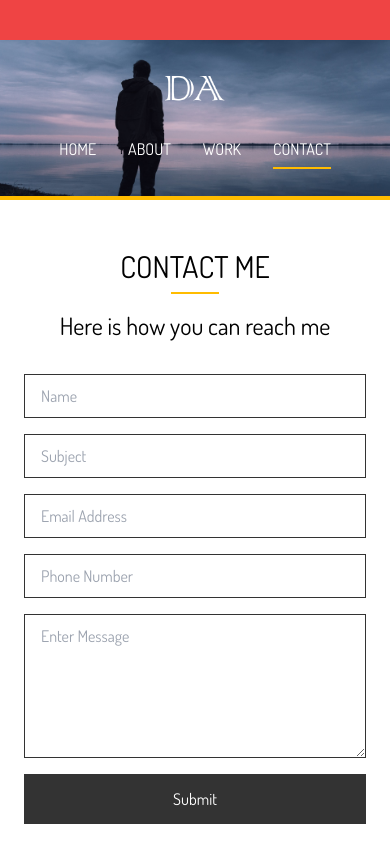
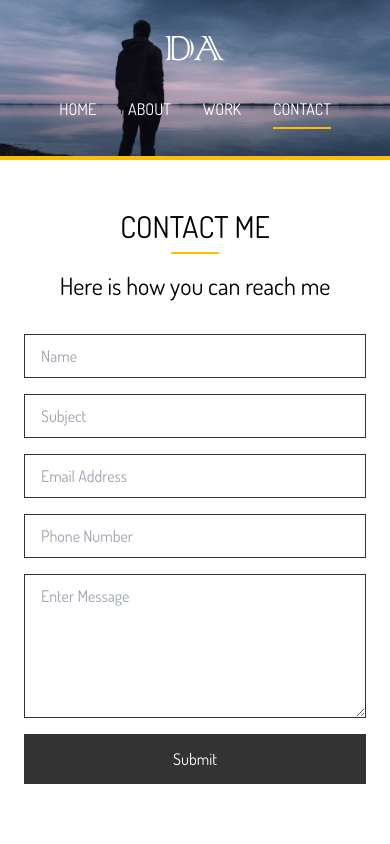
Before and after one commit to DBAKANG-GIT/Portfolio-Website, a website: page contact.html in a window 390 px wide. Shown: the top 844 px of the page. Drawn offline with Linux system fonts and the light colour scheme; some packages are replaced by stand-ins of ours.

Commit message:
Addition of Media Queries to Portfolio Webpage

```diff
--- a/contact.html
+++ b/contact.html
@@ -14,7 +14,7 @@
 
 <body>
   <!-- {/* Screen Guide */} -->
-  <div class="bg-red-500 h-10 w-screen sm:bg-yellow-500 md:bg-blue-500 lg:bg-pink-500 xl:bg-teal-500"></div>
+  <!-- <div class="bg-red-500 h-10 w-screen sm:bg-yellow-500 md:bg-blue-500 lg:bg-pink-500 xl:bg-teal-500"></div> -->
   <!-- Header -->
   <!-- Below would be used for homepage where the header is different to other pages -->
   <header id="header-inner">
```
Also changed, not shown: about.html (+1 -18 lines), index.html (+1 -1 lines).
